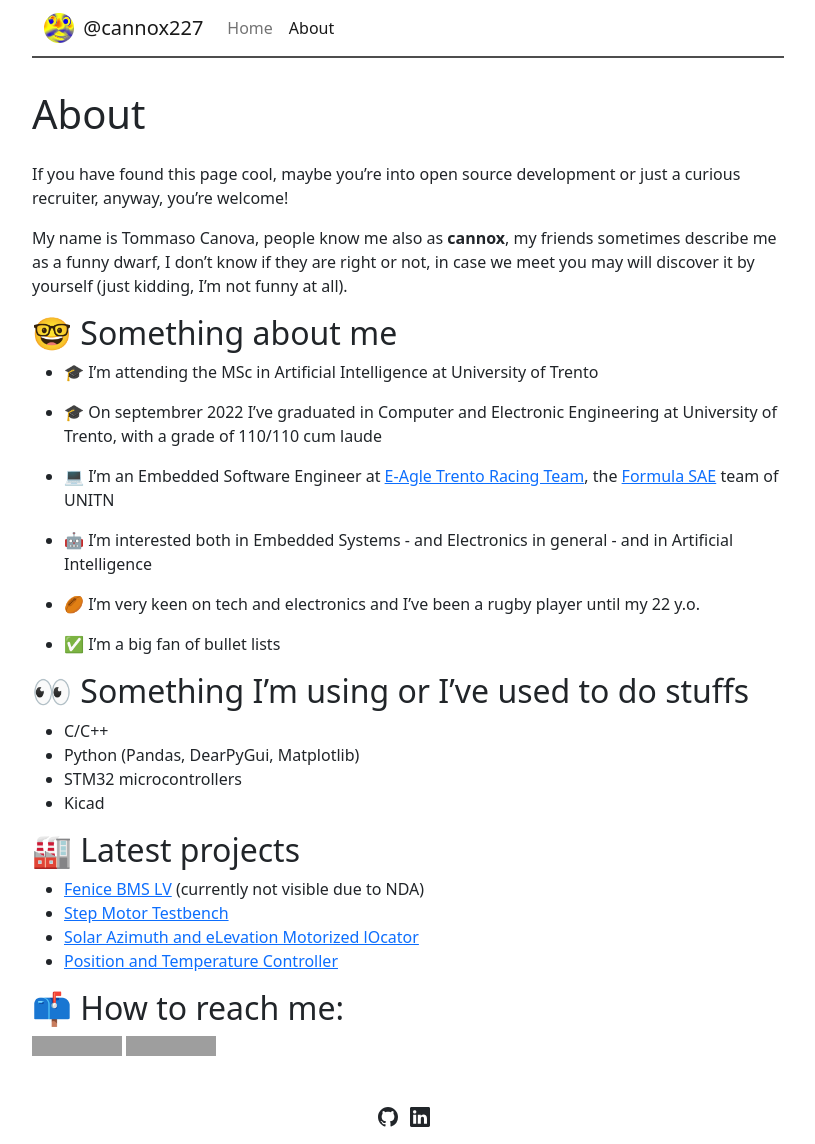
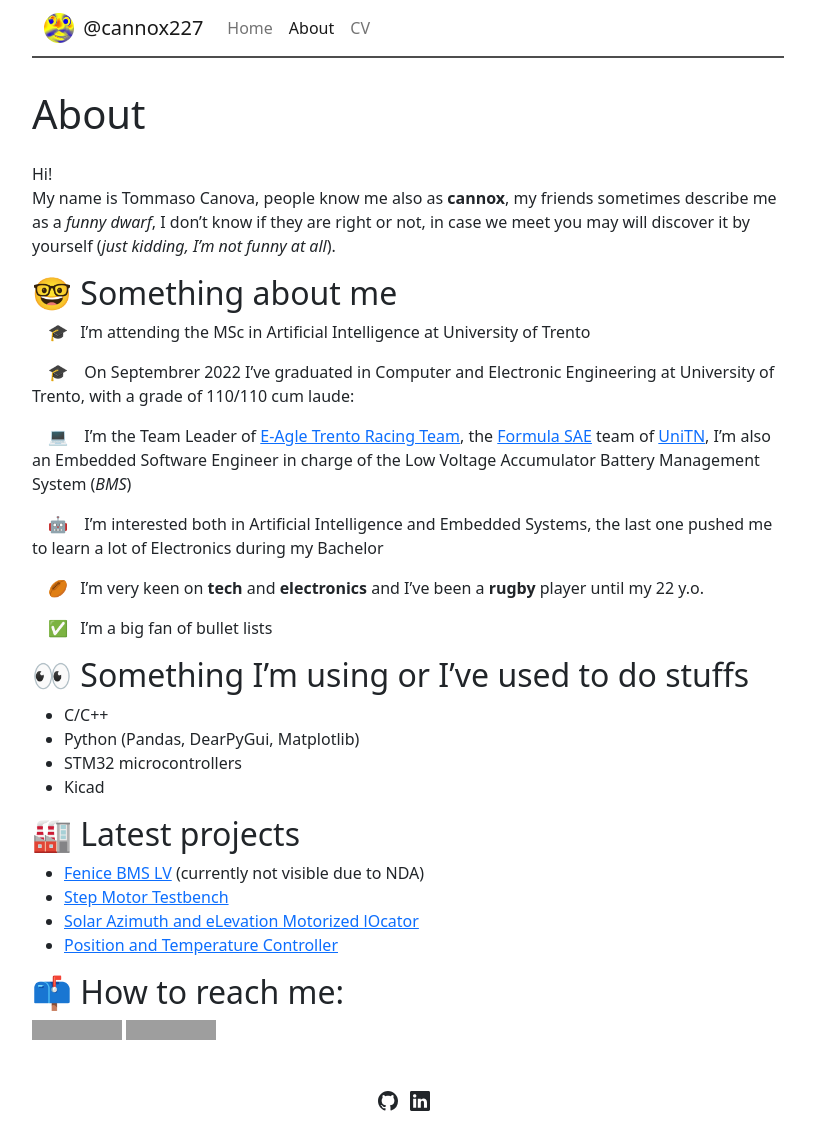
Before and after one commit to cannox227/cannox227.github.io, a Jekyll site: the page built from about.md, in a window 1280 px wide. Shown: the whole page, without its empty margins (232-1047 px from the left). Built offline with Jekyll 4.4.1, drawn with Linux system fonts in a browser that asks for light colours; grey boxes are pictures that could not be loaded.

Commit message:
chore: add cv

```diff
--- a/_data/navigation.yml
+++ b/_data/navigation.yml
@@ -2,5 +2,7 @@
   link: /
 - name: About
   link: /about/
-# - name: Portfolio
+- name: CV
+  link: ../cv/Canova_Tommaso_CV.pdf
+    # - name: Portfolio
 #   link: /portfolio/
--- a/about.md
+++ b/about.md
@@ -4,23 +4,22 @@ title: About
 permalink: /about/
 ---
 
-If you have found this page cool, maybe you're into open source development or just a curious recruiter, anyway, you're welcome!
-
-My name is Tommaso Canova, people know me also as __cannox__, my friends sometimes describe me as a funny dwarf, I don't know if they are right or not, in case we meet you may will discover it by yourself (just kidding, I'm not funny at all).
+Hi! <br>
+My name is Tommaso Canova, people know me also as __cannox__, my friends sometimes describe me as a *funny dwarf*, I don't know if they are right or not, in case we meet you may will discover it by yourself (*just kidding, I'm not funny at all*).
 
 ## 🤓 Something about me
 
-- 🎓 I'm attending the MSc in Artificial Intelligence at University of Trento
+&emsp;🎓 &ensp;I'm attending the MSc in Artificial Intelligence at University of Trento
 
-- 🎓 On septembrer 2022 I've graduated in Computer and Electronic Engineering at University of Trento, with a grade of 110/110 cum laude
+&emsp;🎓 &ensp; On Septembrer 2022 I've graduated in Computer and Electronic Engineering at University of Trento, with a grade of 110/110 cum laude:
 
-- 💻 I'm an Embedded Software Engineer at [E-Agle Trento Racing Team](https://github.com/eagletrt/), the [Formula SAE](https://en.wikipedia.org/wiki/Formula_SAE) team of UNITN
+&emsp;💻 &ensp; I'm the Team Leader of [E-Agle Trento Racing Team](https://github.com/eagletrt/), the [Formula SAE](https://en.wikipedia.org/wiki/Formula_SAE) team of [UniTN](https://www.unitn.it/), I'm also an Embedded Software Engineer in charge of the Low Voltage Accumulator Battery Management System (*BMS*)
 
-- 🤖 I'm interested both in Embedded Systems - and Electronics in general - and in Artificial Intelligence
+&emsp;🤖 &ensp; I'm interested both in Artificial Intelligence and Embedded Systems, the last one pushed me to learn a lot of Electronics during my Bachelor
 
-- 🏉 I'm very keen on tech and electronics and I've been a rugby player until my 22 y.o.
+&emsp;🏉  &ensp;I'm very keen on **tech** and **electronics** and I've been a **rugby** player until my 22 y.o.
 
-- ✅ I'm a big fan of bullet lists
+&emsp;✅  &ensp;I'm a big fan of bullet lists
 
 ## 👀 Something I'm using or I've used to do stuffs
 - C/C++
```
Also changed, not shown: portfolio.md (deleted, +0 -15 lines), 1 other file.
